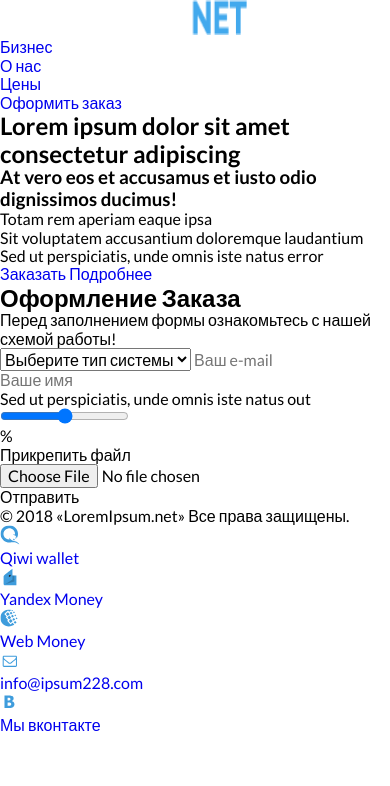
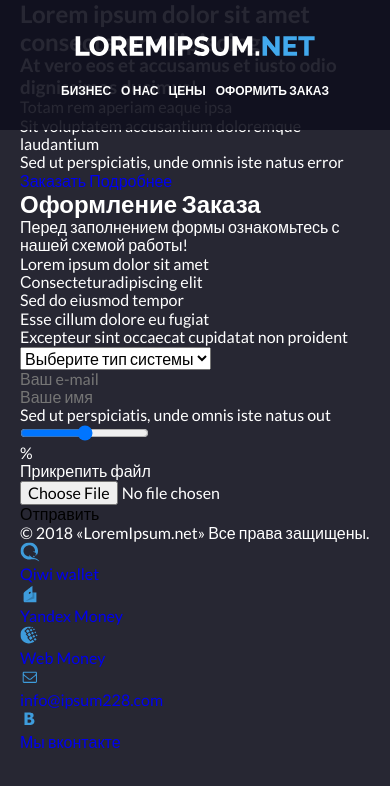
Before and after one commit to AushaL/loremipsum-test-project, a plain HTML site: page index.html in a window 390 px wide. Drawn offline with Linux system fonts and the light colour scheme.

Commit message:
feat: add main-header block

```diff
--- a/css/style.css
+++ b/css/style.css
@@ -29,7 +29,10 @@
 }
 
 body {
+  position: relative;
   font-family: "Lato", "Arial", sans-serif;
+  background-color: #272733;
+  color: #fff;
 }
 
 ul {
@@ -68,3 +71,76 @@ img {
   clip: rect(0 0 0 0);
   overflow: hidden;
 }
+
+.container {
+  max-width: 1200px;
+  padding-left: 20px;
+  padding-right: 20px;
+  margin: 0 auto;
+}
+
+.main-header {
+  position: fixed;
+  width: 100%;
+  padding-top: 32px;
+  padding-bottom: 32px;
+  background-color: rgba(16, 16, 29, 0.9);
+}
+
+.site-nav {
+  display: flex;
+  align-items: center;
+  justify-content: space-between;
+}
+
+.site-nav__list {
+  display: flex;
+  align-items: center;
+  column-gap: 60px;
+}
+
+.site-nav__list a {
+  font-size: 13px;
+  font-weight: 600;
+  line-height: 15.6px;
+  text-transform: uppercase;
+  color: #fff;
+  transition: color 0.3s ease;
+}
+
+.site-nav__list a:hover {
+  color: #43abf0;
+}
+
+@media (max-width: 1200px) {
+  .site-nav__list {
+    column-gap: 40px;
+  }
+}
+
+@media (max-width: 768px) {
+  .site-nav {
+    flex-direction: column;
+    row-gap: 20px;
+  }
+
+  .site-nav__list {
+    column-gap: 20px;
+  }
+}
+
+@media (max-width: 400px) {
+  .main-header__logo {
+    width: 240px;
+    height: 28px;
+  }
+
+  .site-nav__list {
+    column-gap: 10px;
+  }
+
+  .site-nav__list a {
+    font-size: 12px;
+    line-height: 13.6px;
+  }
+}
--- a/index.html
+++ b/index.html
@@ -12,7 +12,8 @@
       <div class="container">
         <nav class="site-nav">
           <img
-            src="img/icons/main-logo.png"
+            class="main-header__logo"
+            src="img/icons/main-logo.svg"
             width="247"
             height="35"
             alt="Lorem ipsum"
@@ -61,7 +62,30 @@
           <p class="order__description">
             Перед заполнением формы ознакомьтесь с нашей схемой работы!
           </p>
-          <div class="order__process-line"></div>
+          <div class="order__process-line">
+            <ul class="order__process-items">
+              <li>
+                <div class="order__process-circle"></div>
+                <p>Lorem ipsum dolor sit amet</p>
+              </li>
+              <li>
+                <div class="order__process-circle"></div>
+                <p>Сonsecteturadipiscing elit</p>
+              </li>
+              <li>
+                <div class="order__process-circle"></div>
+                <p>Sed do eiusmod tempor</p>
+              </li>
+              <li>
+                <div class="order__process-circle"></div>
+                <p>Esse cillum dolore eu fugiat</p>
+              </li>
+              <li>
+                <div class="order__process-circle"></div>
+                <p>Excepteur sint occaecat cupidatat non proident</p>
+              </li>
+            </ul>
+          </div>
           <form class="order__form" action="post">
             <div class="order__wrapper">
               <div class="order__form-line">
```
Also changed, not shown: img/icons/main-logo.png (deleted), img/icons/main-logo.svg (added).
